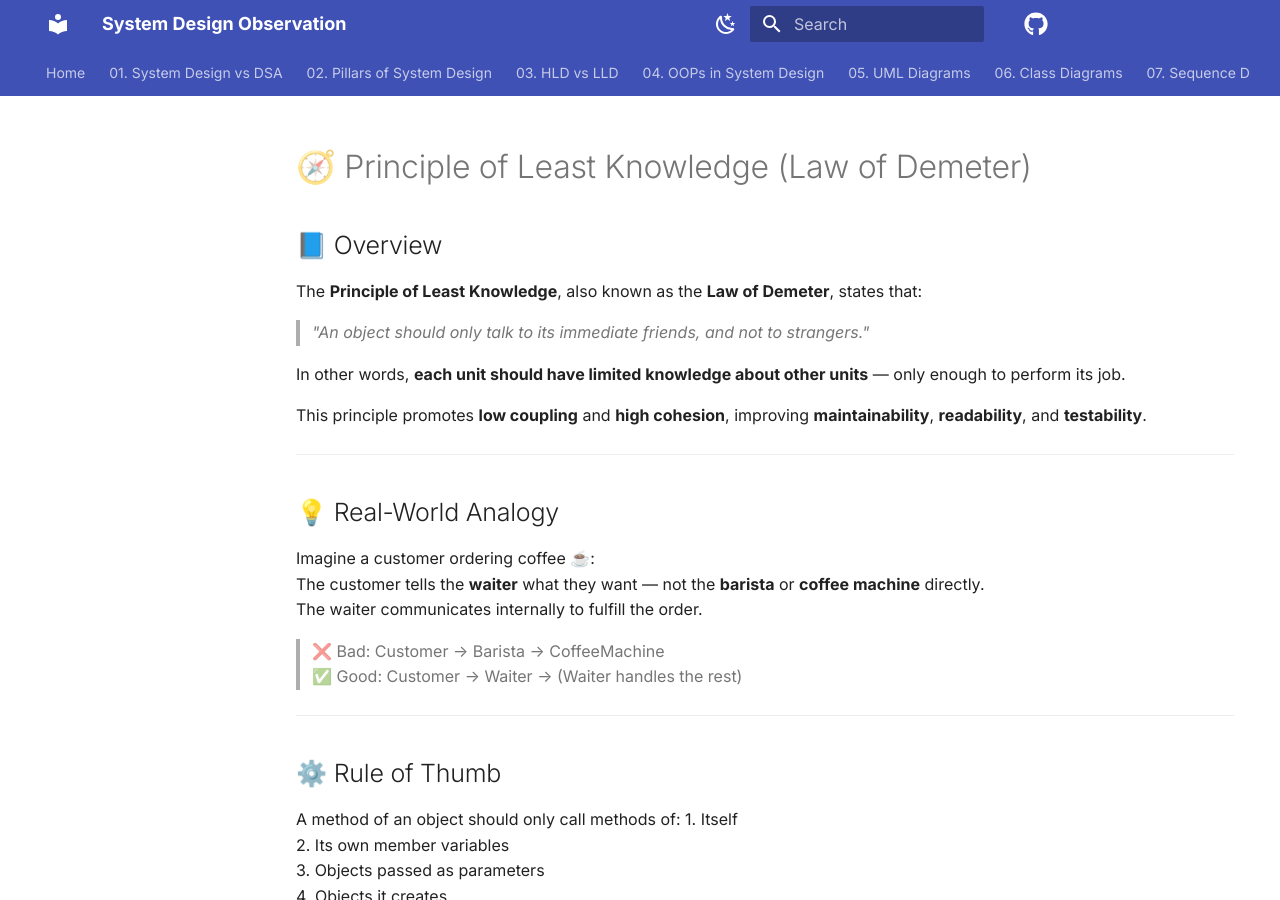
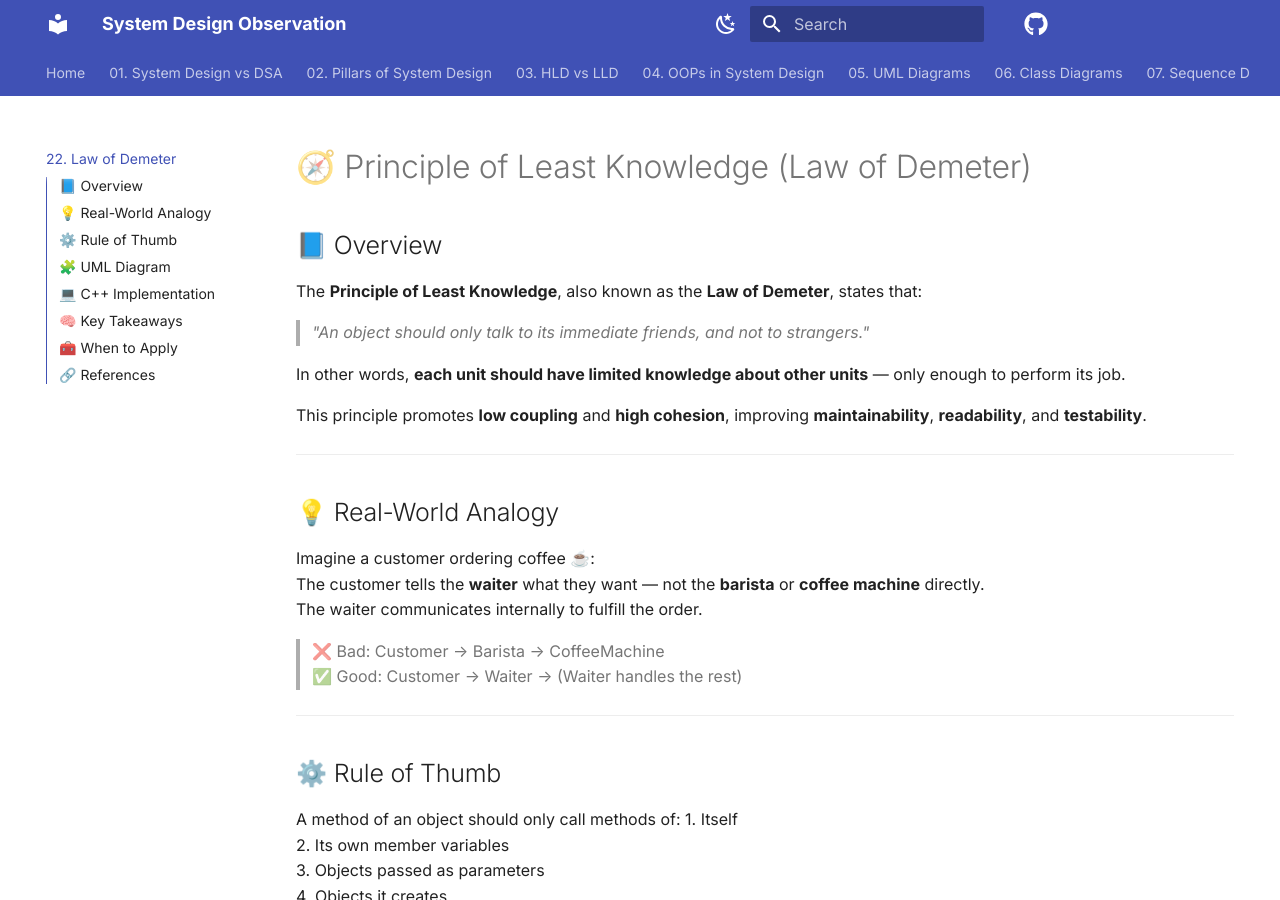
Before and after one commit to Raj-G07/System-design-observation, an MkDocs documentation site: the page built from docs/22 . law-of-demeter.md, in a window 1280 px wide and 900 px high. Built offline with MkDocs 1.6.1 and Material for MkDocs 9.7.7, drawn with Linux system fonts in a browser that asks for light colours; comment, search, counter and statistics services are not loaded.

Commit message:
Add law of demeter and music player system design

```diff
--- a/mkdocs.yml
+++ b/mkdocs.yml
@@ -61,6 +61,9 @@ nav:
   - 19. Command Pattern: 19 . command-design-pattern.md
   - 20. Adapter Pattern: 20 . adapter-design-pattern.md
   - 21. Facade Pattern: 21 . facade-design-pattern.md
+  - 22. Law of Demeter: 22 . law-of-demeter.md
+  - 23. Music Player System Design: 23 . music-player-design.md
+
 markdown_extensions:
   # --- Core extensions ---
   - admonition
```
